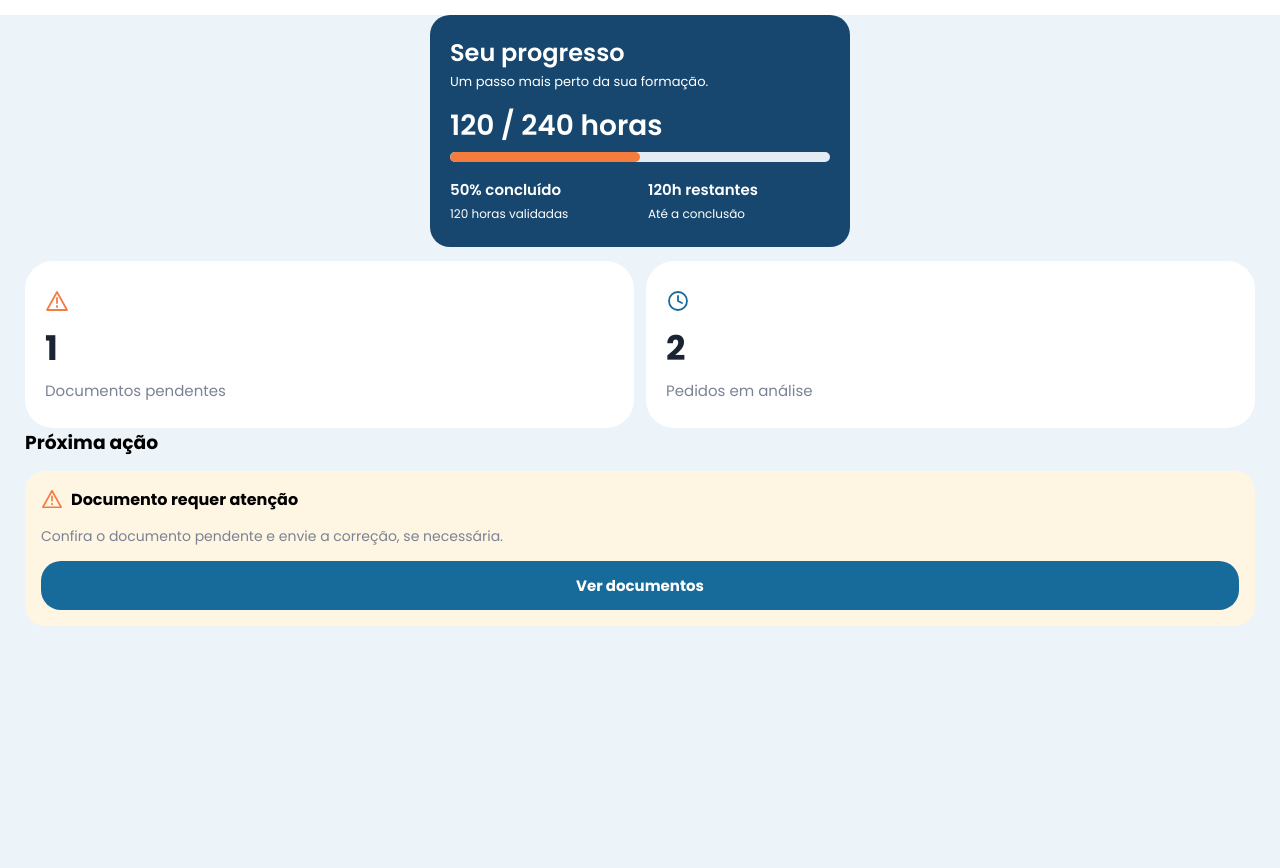
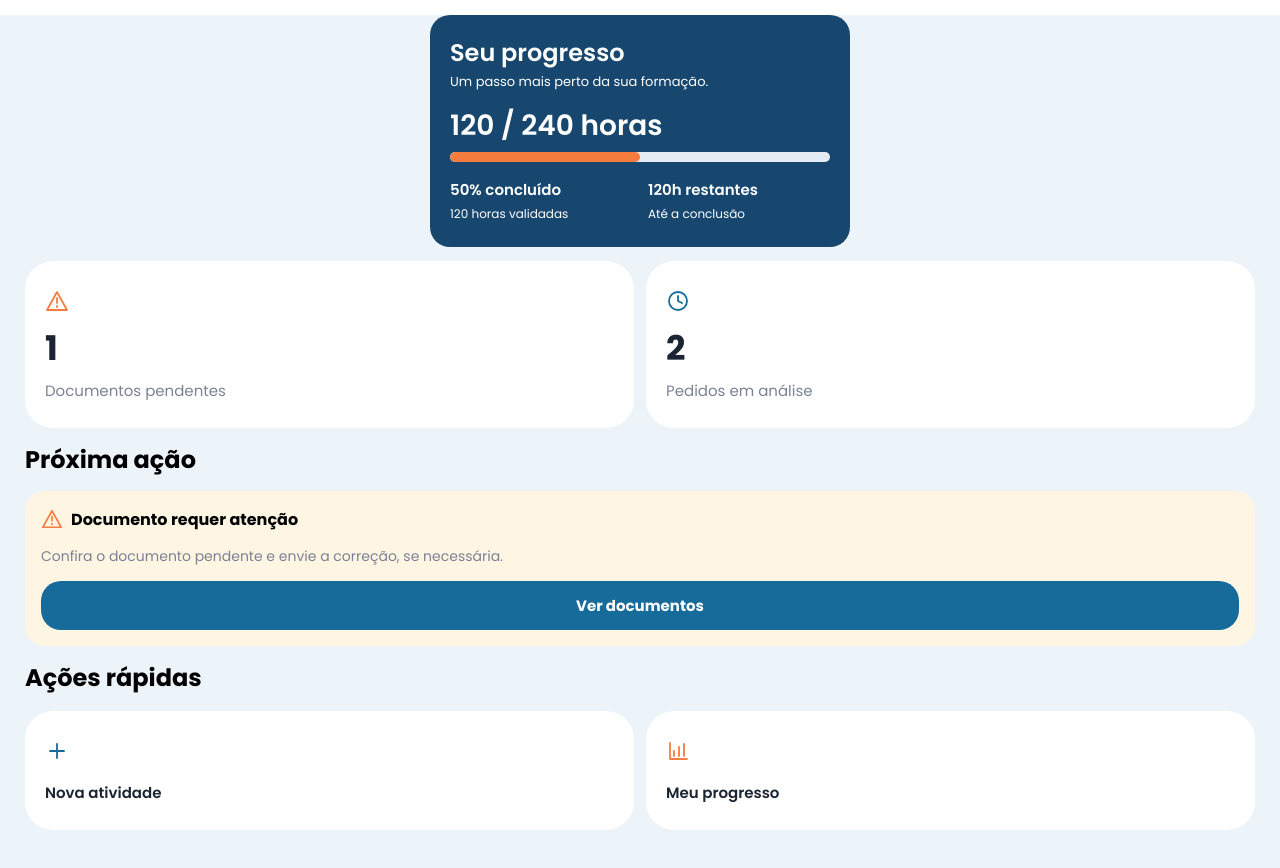
Before and after one commit to SyncSix/site.frontend, a plain HTML site: page frontend/pages/aluno/home.html in a window 1280 px wide. Shown: the part 156-1024 px from the top of the page. Before the commit the page ends 858 px from the top, so only its background shows below. Drawn offline with Linux system fonts and the light colour scheme.

Commit message:
feat: add section ações rápidas

```diff
--- a/frontend/pages/aluno/home.html
+++ b/frontend/pages/aluno/home.html
@@ -93,6 +93,21 @@
           <a href="" class="btn-card-proxima-acao">Ver documentos</a>
         </div>
       </section>
+
+      <section class="acoes-rapidas">
+        <h3>Ações rápidas</h3>
+        <div class="cards-acoes-rapidas">
+          <a href="" class="card">
+            <img src="../../assets/icons/icon-plus.svg" alt="Icon Plus">
+            <p>Nova atividade</p>
+          </a>
+          <a href="" class="card">
+            <img src="../../assets/icons/icon-chart.svg" alt="Icon Chart">
+            <p>Meu progresso</p>
+          </a>
+        </div>
+      </section>
+
     </main>
 
     <nav class="bottom-nav" aria-label="Navegação principal">
--- a/frontend/styles/pages/aluno/home.css
+++ b/frontend/styles/pages/aluno/home.css
@@ -151,6 +151,15 @@ main {
 
 
 /* Seção próxima ação */
+.proxima-acao {
+  margin-top: 14px;
+}
+
+.proxima-acao h3 {
+  font-size: 24px;
+  font-weight: bold;
+}
+
 .card-proxima-acao {
   display: flex;
   flex-direction: column;
@@ -197,3 +206,45 @@ main {
   padding-block: 13px;
   border-radius: 20px;
 }
+
+
+/* Ações Rápidas */
+.acoes-rapidas {
+  margin-top: 14px;
+}
+
+.acoes-rapidas h3 {
+  margin-bottom: 16px;
+  font-size: 24px;
+  font-weight: bold;
+}
+
+.cards-acoes-rapidas {
+  display: flex;
+  gap: 12px;
+}
+
+.cards-acoes-rapidas .card {
+  flex: 1;
+  min-width: 0;
+  display: flex;
+  flex-direction: column;
+  align-items: flex-start;
+  background: #fff;
+  border-radius: 28px;
+  padding: 28px 20px 26px;
+  text-decoration: none;
+}
+
+.cards-acoes-rapidas .card img {
+  width: 24px;
+  height: 24px;
+  margin-bottom: 18px;
+}
+
+.cards-acoes-rapidas .card p {
+  margin: 0;
+  font-size: 15px;
+  font-weight: 600;
+  color: #1b2432;
+}
```
Also changed, not shown: frontend/assets/icons/icon-chart.svg (added), frontend/assets/icons/icon-plus.svg (added).
